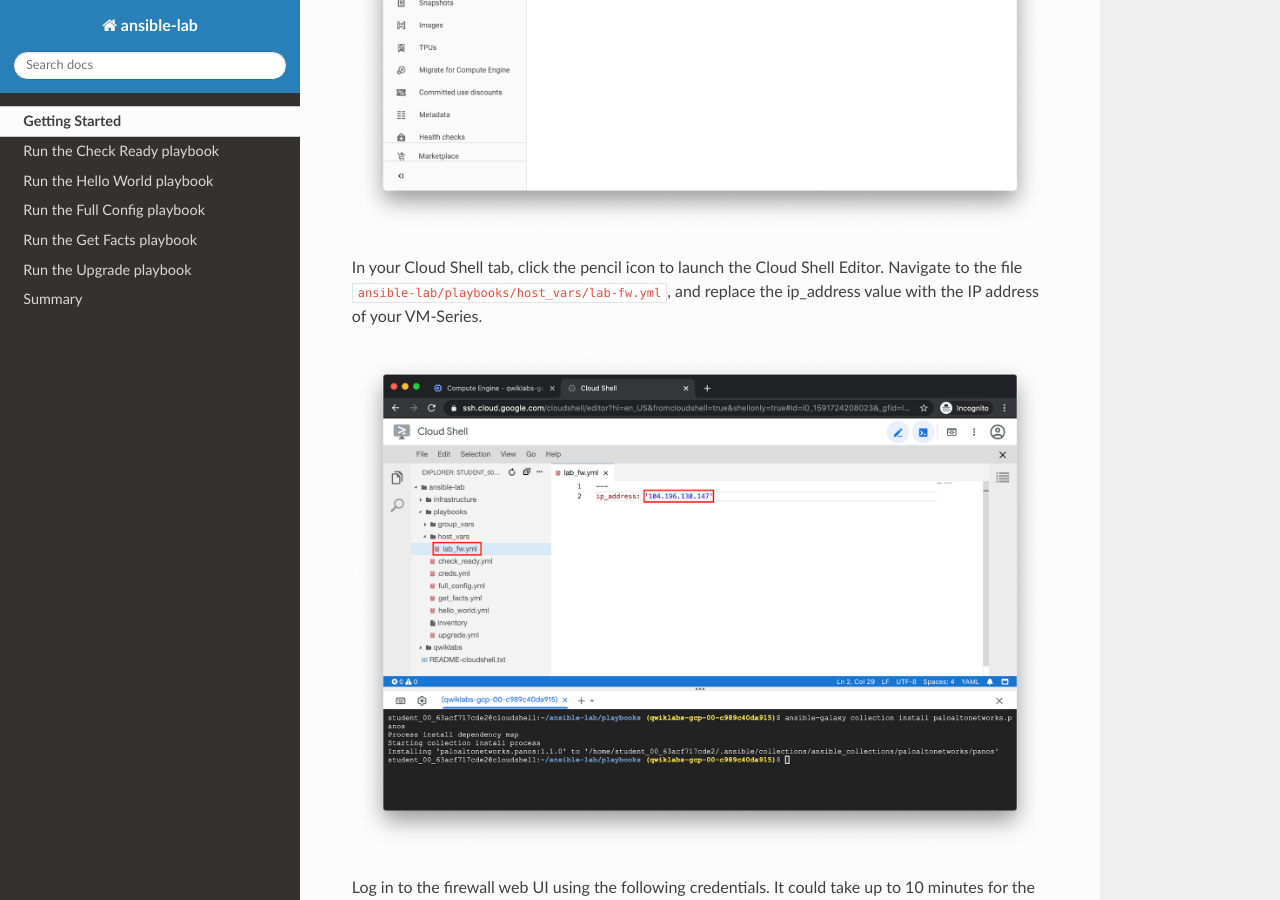
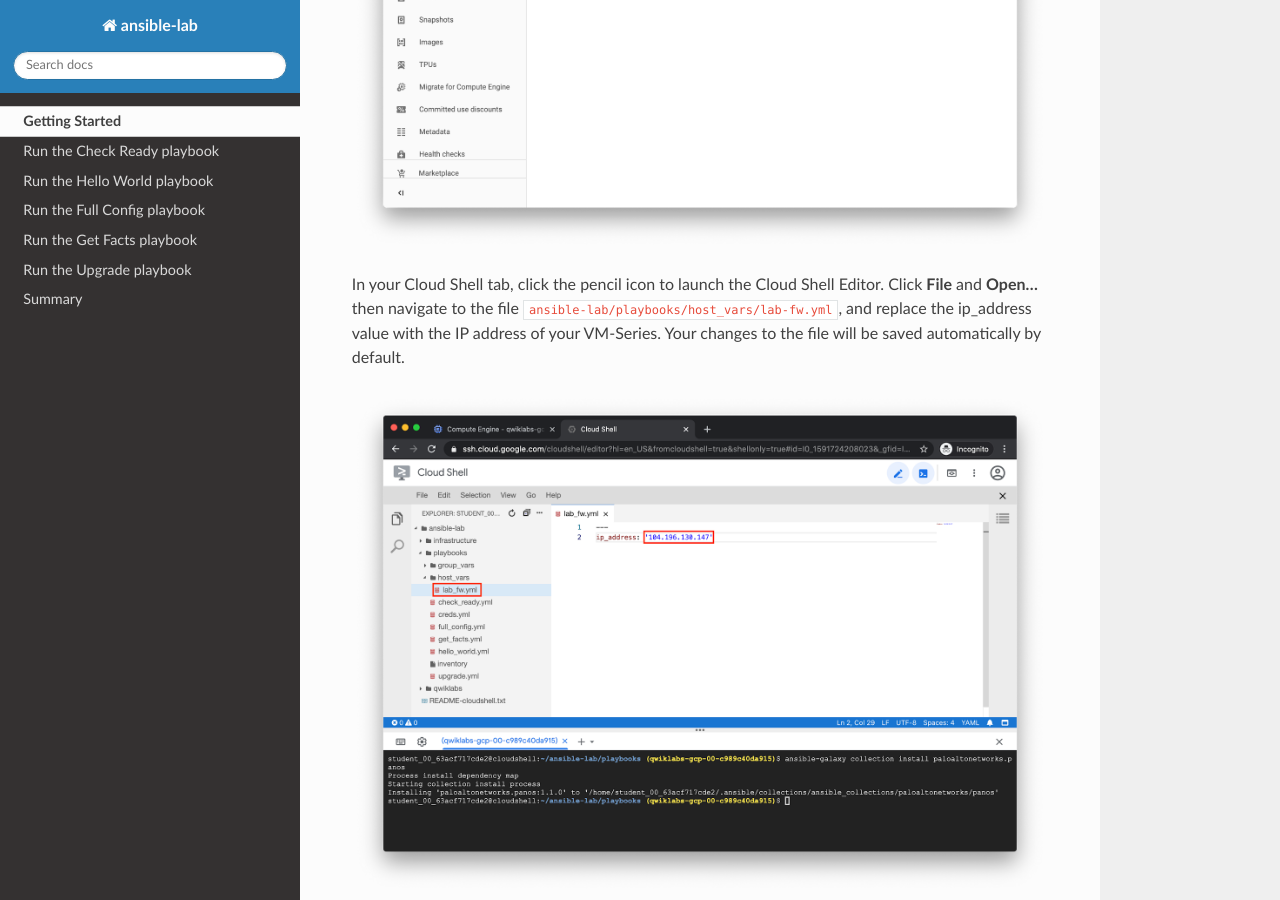
Before and after one commit to PaloAltoNetworks/ansible-lab, a Sphinx documentation site: the page built from docs/01-getting-started/getting-started.rst, in a window 1280 px wide and 900 px high, scrolled down 4243 px. Built offline with Sphinx 7.4.7 and the Read the Docs theme 2.0.0, drawn with Linux system fonts in a browser that asks for light colours; some of the changed text lies outside the part shown.

Commit message:
Add command to upgrade pip3 & file-open instruction

```diff
--- a/docs/01-getting-started/getting-started.rst
+++ b/docs/01-getting-started/getting-started.rst
@@ -56,9 +57,10 @@
 
 .. figure:: vm-external-ip.png
 
-In your Cloud Shell tab, click the pencil icon to launch the Cloud Shell
-Editor.  Navigate to the file ``ansible-lab/playbooks/host_vars/lab-fw.yml``,
+In your Cloud Shell tab, click the pencil icon to launch the Cloud Shell Editor.
+Click **File** and **Open...** then navigate to the file ``ansible-lab/playbooks/host_vars/lab-fw.yml``,
 and replace the ip_address value with the IP address of your VM-Series.
+Your changes to the file will be saved automatically by default.
 
 .. figure:: lab-fw.png
 
```
Also changed, not shown: other parts of docs/01-getting-started/getting-started.rst (+1 -0 lines).
